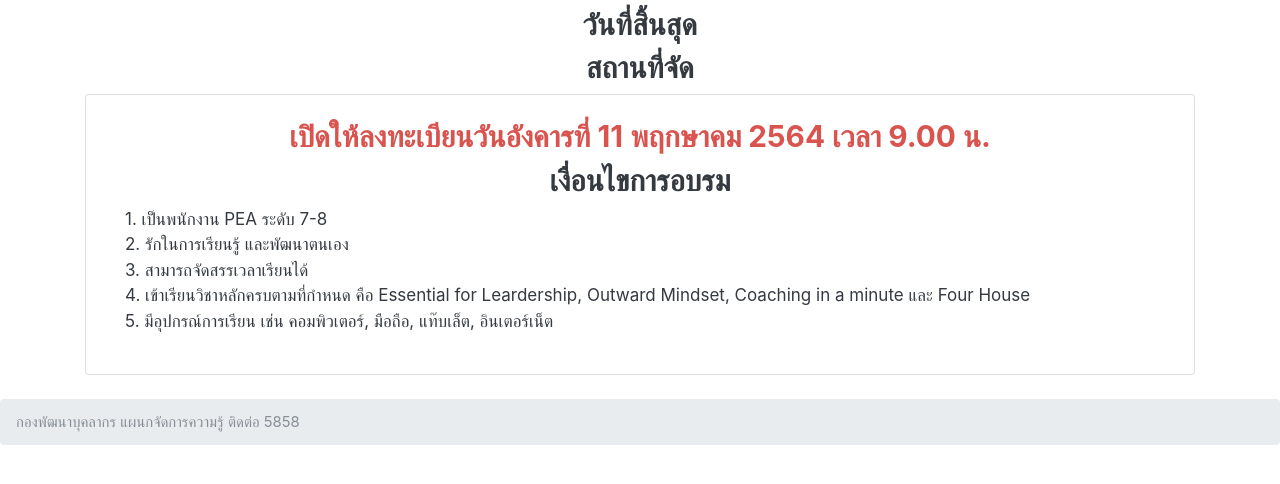
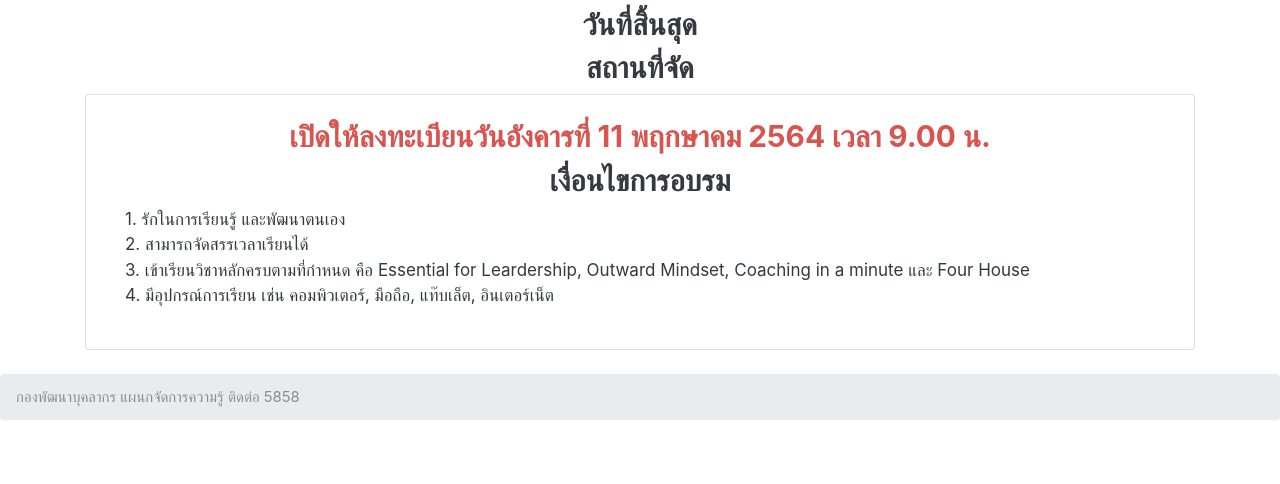
Before and after one commit to Som501103/pddcourse, a Django app: template templates/course_base3.html in a window 1280 px wide. Shown: the part 199-683 px from the top of the page. Run offline with Django 3.2, Linux system fonts and the light colour scheme; the template is opened without the code that fills it, so the values that code supplies are empty; some libraries are stand-ins or nearby versions.

Commit message:
Add files via upload

```diff
--- a/templates/course_base3.html
+++ b/templates/course_base3.html
@@ -84,12 +84,10 @@
                 <h3 class="text-center text-danger">เปิดให้ลงทะเบียนวันอังคารที่ 11 พฤกษาคม 2564 เวลา 9.00 น.</h3>
                 <h3>เงื่อนไขการอบรม</h3>
                 <div class="container2 mt-2">
-                    <div>1. เป็นพนักงาน PEA ระดับ 7-8</div>
-                    <div>2. รักในการเรียนรู้ และพัฒนาตนเอง</div>
-                    <div>3. สามารถจัดสรรเวลาเรียนได้</div>
-                    <div>4. เข้าเรียนวิชาหลักครบตามที่กำหนด คือ Essential for Leardership, Outward Mindset, Coaching in a minute และ Four House</div>
-                    <div>5. มีอุปกรณ์การเรียน เช่น คอมพิวเตอร์, มือถือ, แท๊บเล็ต, อินเตอร์เน็ต</div>
-
+                    <div>1. รักในการเรียนรู้ และพัฒนาตนเอง</div>
+                    <div>2. สามารถจัดสรรเวลาเรียนได้</div>
+                    <div>3. เข้าเรียนวิชาหลักครบตามที่กำหนด คือ Essential for Leardership, Outward Mindset, Coaching in a minute และ Four House</div>
+                    <div>4. มีอุปกรณ์การเรียน เช่น คอมพิวเตอร์, มือถือ, แท๊บเล็ต, อินเตอร์เน็ต</div>
                 </div>
             </div>
         </div>
```
